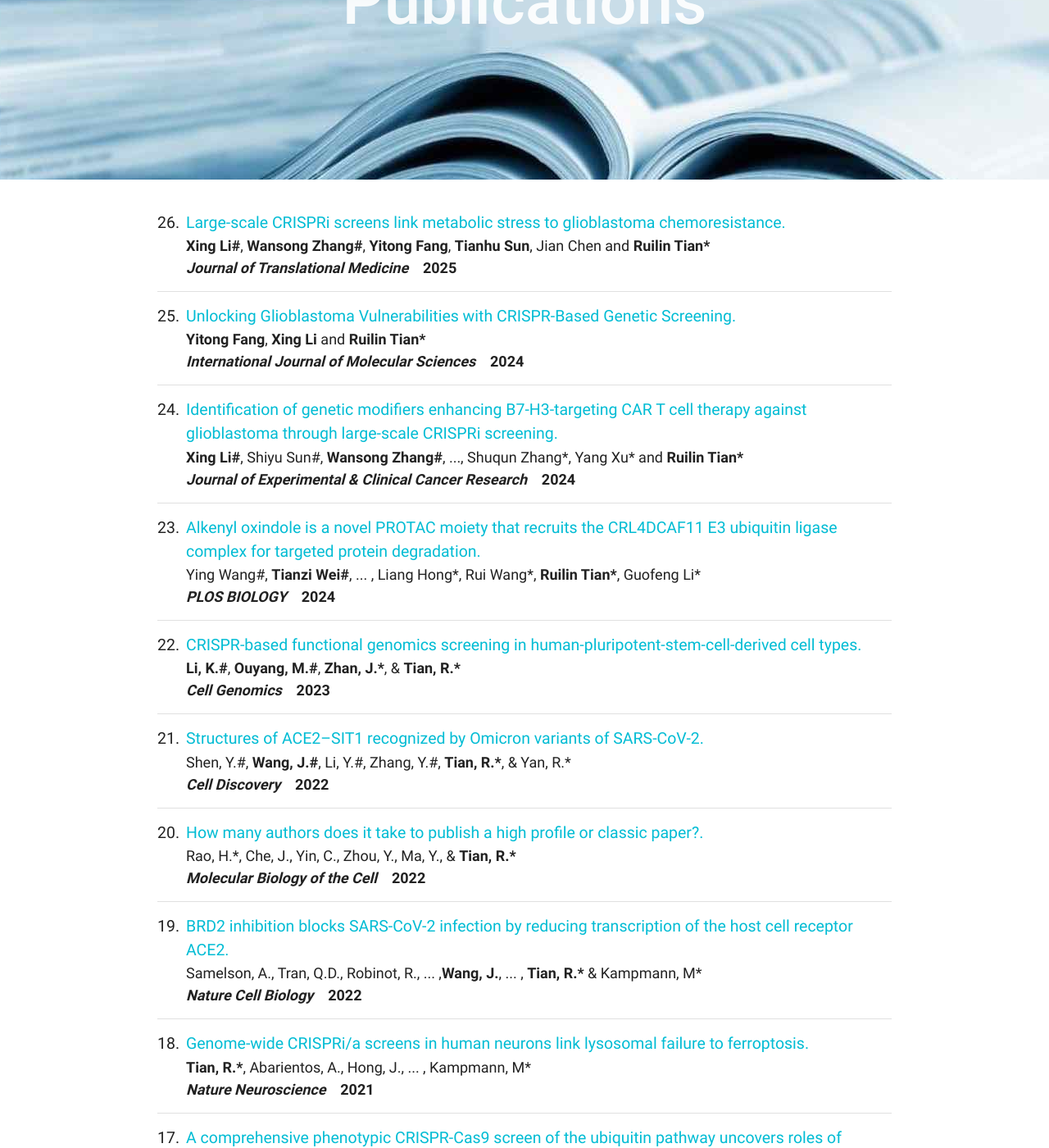
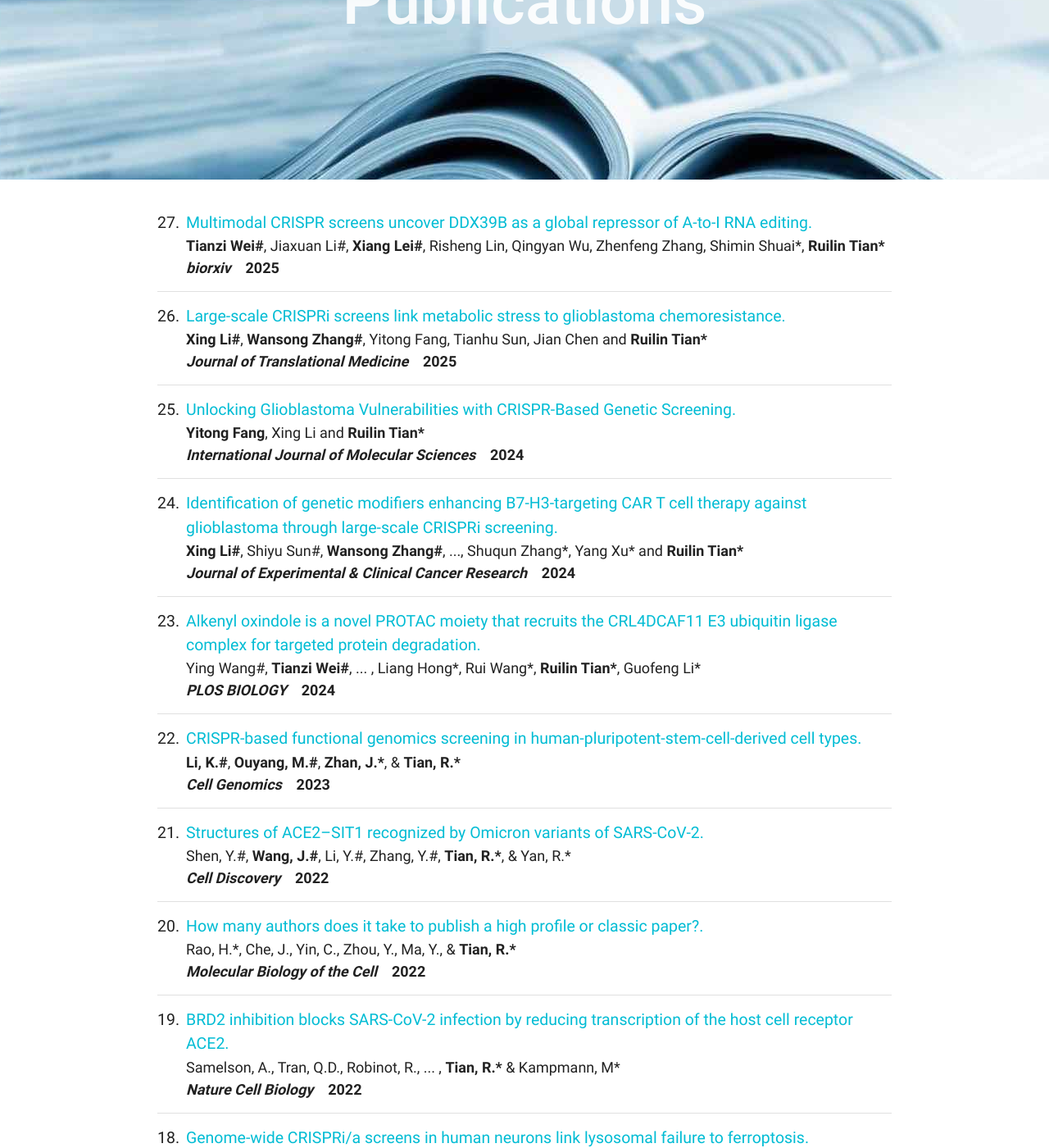
Before and after one commit to rltianlab/rltianlab.github.io, a Jekyll site: the page built from publications/index.html, in a window 1280 px wide and 1400 px high, scrolled down 265 px. Shown: the whole window at 82% size. Built offline with Jekyll 4.4.1, drawn with Linux system fonts in a browser that asks for light colours.

Commit message:
Update publications.yml

```diff
--- a/_data/publications.yml
+++ b/_data/publications.yml
@@ -1,12 +1,19 @@
+- title: Multimodal CRISPR screens uncover DDX39B as a global repressor of A-to-I RNA editing
+  authors: <b>Tianzi Wei#</b>, Jiaxuan Li#, <b>Xiang Lei#</b>, Risheng Lin, Qingyan Wu, Zhenfeng Zhang, Shimin Shuai*, <b>Ruilin Tian*</b>
+  journal: biorxiv
+  year: 2025
+  doi: 10.1101/2024.11.22.624788
+  num: 27
+
 - title: Large-scale CRISPRi screens link metabolic stress to glioblastoma chemoresistance
-  authors: <b>Xing Li#</b>, <b>Wansong Zhang#</b>, <b>Yitong Fang</b>, <b>Tianhu Sun</b>, Jian Chen and <b>Ruilin Tian*</b>
+  authors: <b>Xing Li#</b>, <b>Wansong Zhang#</b>, Yitong Fang, Tianhu Sun, Jian Chen and <b>Ruilin Tian*</b>
   journal: Journal of Translational Medicine
   year: 2025
   doi: 10.1186/s12967-025-06261-4
   num: 26
 
 - title: Unlocking Glioblastoma Vulnerabilities with CRISPR-Based Genetic Screening
-  authors: <b>Yitong Fang</b>, <b>Xing Li</b> and <b>Ruilin Tian*</b>
+  authors: <b>Yitong Fang</b>, Xing Li and <b>Ruilin Tian*</b>
   journal: International Journal of Molecular Sciences
   year: 2024
   doi: 10.3390/ijms25115702
@@ -48,7 +55,7 @@
   num: 20
 
 - title: BRD2 inhibition blocks SARS-CoV-2 infection by reducing transcription of the host cell receptor ACE2
-  authors: Samelson, A., Tran, Q.D., Robinot, R., ... ,<b>Wang, J.</b>, ... , <b>Tian, R.*</b> & Kampmann, M*
+  authors: Samelson, A., Tran, Q.D., Robinot, R., ... , <b>Tian, R.*</b> & Kampmann, M*
   journal: Nature Cell Biology
   year: 2022
   doi: 10.1038/s41556-021-00821-8
```
